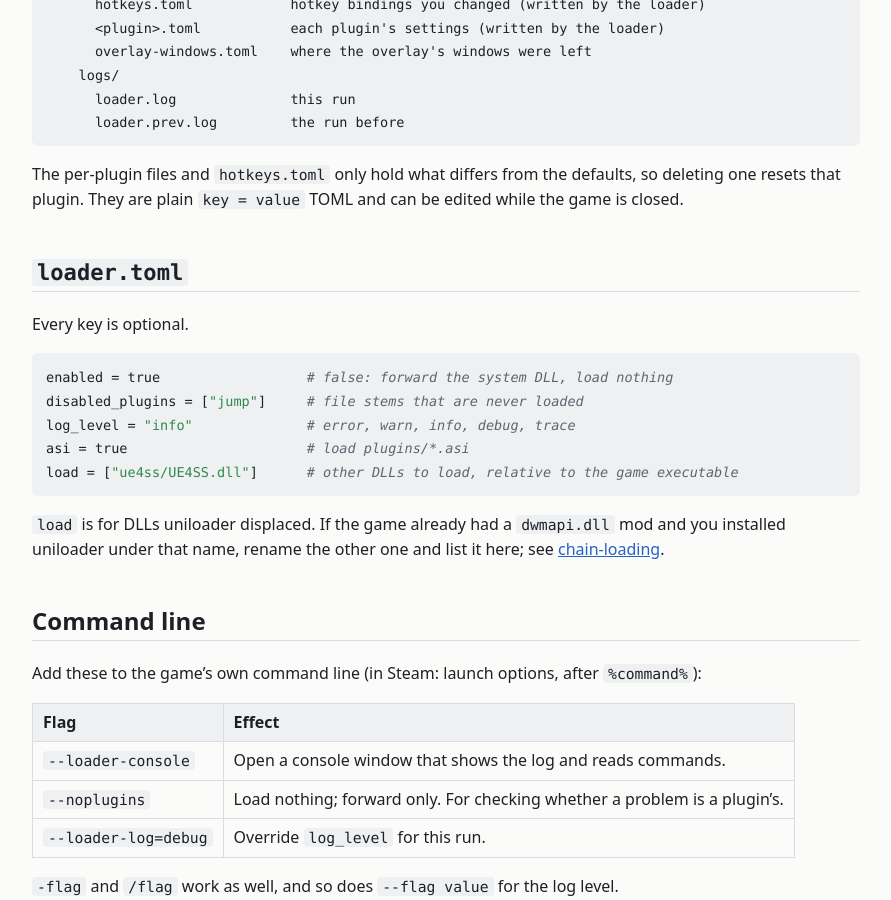
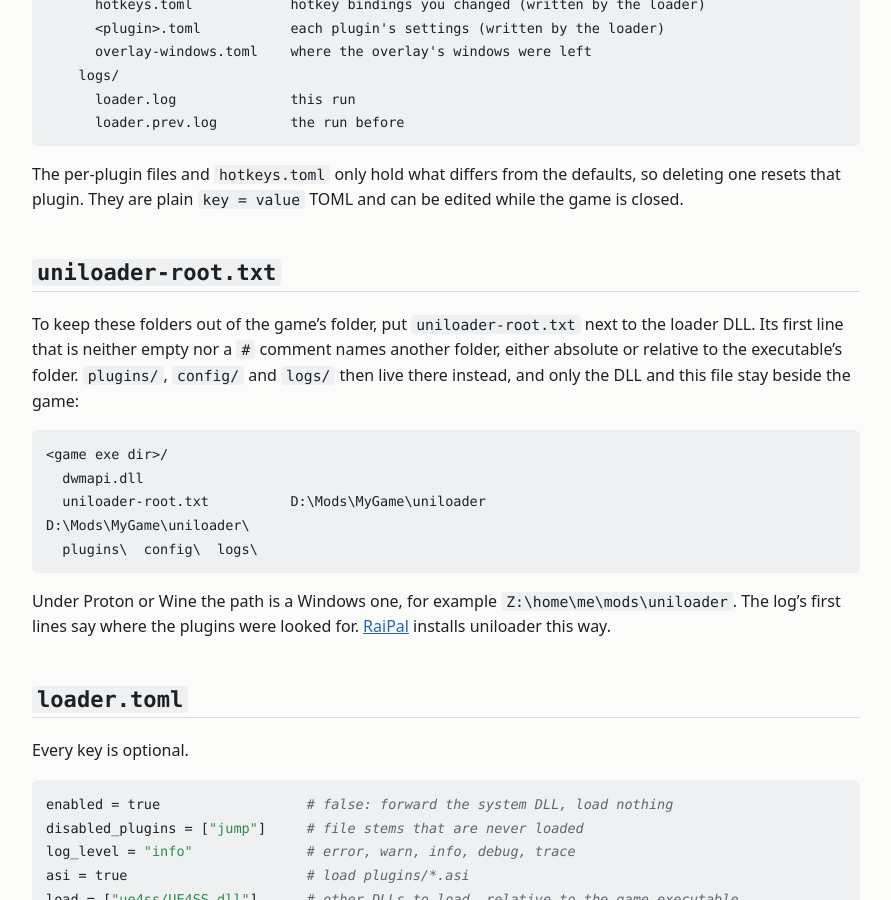
Before and after one commit to uniloaders/uniloaders.github.io, a Jekyll site: the page built from docs/configuration.md, in a window 1280 px wide and 900 px high, scrolled down 467 px. Shown: the whole window, without its empty margins (194-1085 px from the left). Built offline with Jekyll 4.4.1, drawn with Linux system fonts in a browser that asks for light colours.

Commit message:
Add a RaiPal mod list and document the root override
raipal/mods.json lists uniloader (dwmapi.dll in the game folder,
everything else in RaiPal's folder through uniloader-root.txt), the
overlay and the Lua bridge, downloading the v0.1.0 release's zips.

Co-Authored-By: Claude Opus 5.5 <noreply@anthropic.com>

````diff
--- a/docs/configuration.md
+++ b/docs/configuration.md
@@ -26,6 +26,25 @@ is meant for you to put files into.
 The per-plugin files and `hotkeys.toml` only hold what differs from the defaults, so deleting
 one resets that plugin. They are plain `key = value` TOML and can be edited while the game is
 closed.
+
+## `uniloader-root.txt`
+
+To keep these folders out of the game's folder, put `uniloader-root.txt` next to the loader
+DLL. Its first line that is neither empty nor a `#` comment names another folder, either
+absolute or relative to the executable's folder. `plugins/`, `config/` and `logs/` then live
+there instead, and only the DLL and this file stay beside the game:
+
+```text
+<game exe dir>/
+  dwmapi.dll
+  uniloader-root.txt          D:\Mods\MyGame\uniloader
+D:\Mods\MyGame\uniloader\
+  plugins\  config\  logs\
+```
+
+Under Proton or Wine the path is a Windows one, for example `Z:\home\me\mods\uniloader`. The
+log's first lines say where the plugins were looked for. [RaiPal](raipal.html) installs
+uniloader this way.
 
 ## `loader.toml`
 
````
Also changed, not shown: docs/index.md (+2 -0 lines), docs/raipal.md (added, +38 -0 lines), index.md (+3 -0 lines), raipal/mods.json (added, +87 -0 lines).
